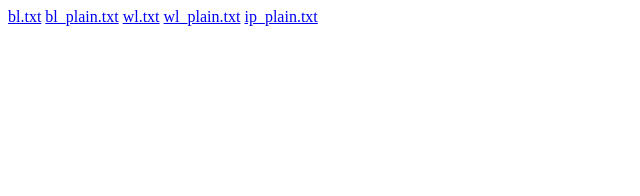
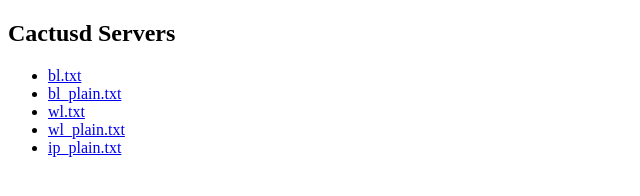
Before and after one commit to m0zgen/cactusd, a plain HTML site: page public/index.html in a window 1280 px wide. Shown: the whole page, without its empty margins (0-640 px from the left). Drawn offline with Linux system fonts and the light colour scheme.

Commit message:
+ + list

```diff
--- a/public/index.html
+++ b/public/index.html
@@ -2,13 +2,18 @@
 <html lang="en">
 <head>
     <meta charset="UTF-8">
-    <title>Title</title>
+    <title>Cactusd Server</title>
 </head>
 <body>
-<a href="files/bl.txt">bl.txt</a>
-<a href="files/bl_plain.txt">bl_plain.txt</a>
-<a href="files/wl.txt">wl.txt</a>
-<a href="files/wl_plain.txt">wl_plain.txt</a>
-<a href="files/ip_plain.txt">ip_plain.txt</a>
+<!--<h1>{{ .Headline }}</h1>-->
+<h2>Cactusd Servers</h2>
+
+    <ul>
+        <li><a href="files/bl.txt">bl.txt</a></li>
+        <li><a href="files/bl_plain.txt">bl_plain.txt</a></li>
+        <li><a href="files/wl.txt">wl.txt</a></li>
+        <li><a href="files/wl_plain.txt">wl_plain.txt</a></li>
+        <li><a href="files/ip_plain.txt">ip_plain.txt</a></li>
+    </ul>
 </body>
 </html>
```
Also changed, not shown: .goreleaser.yaml.
